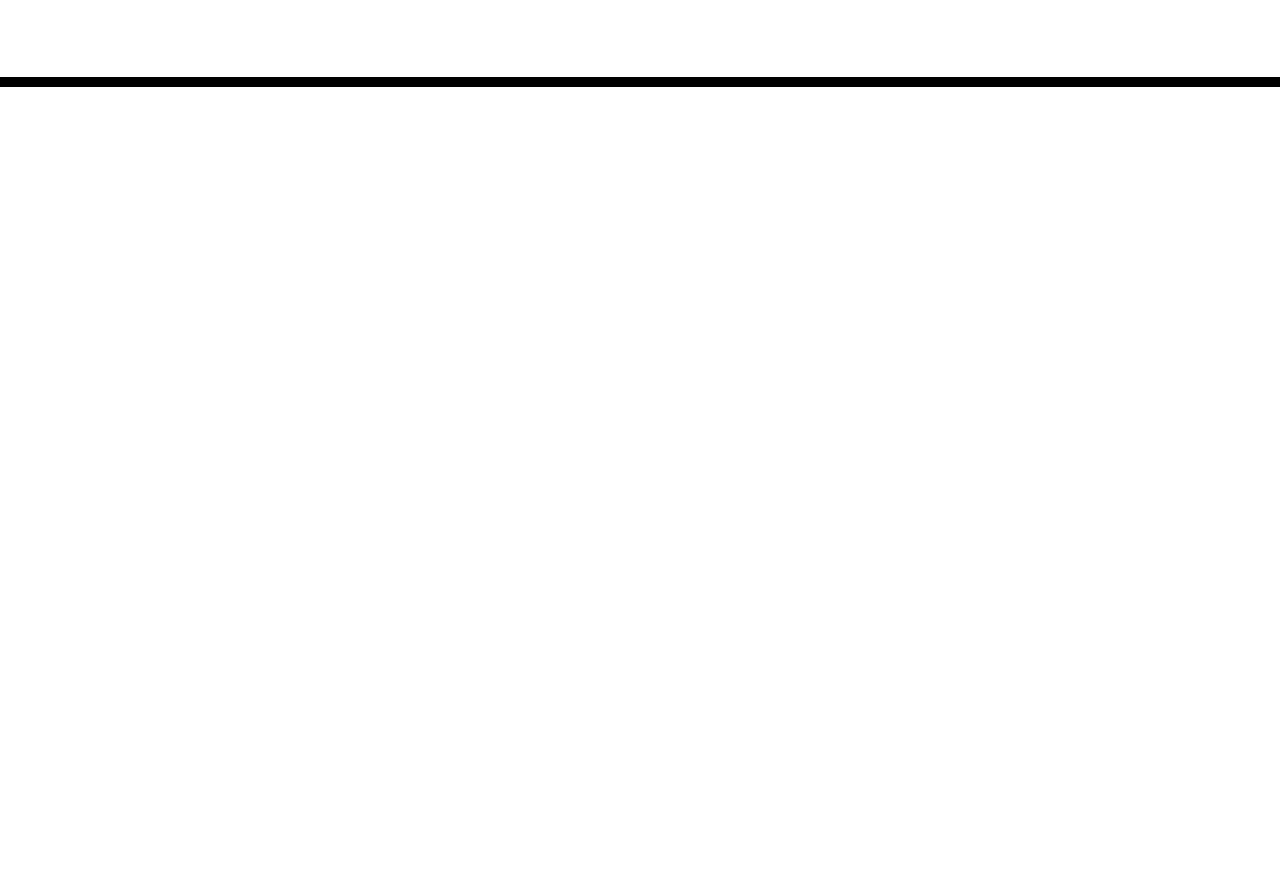
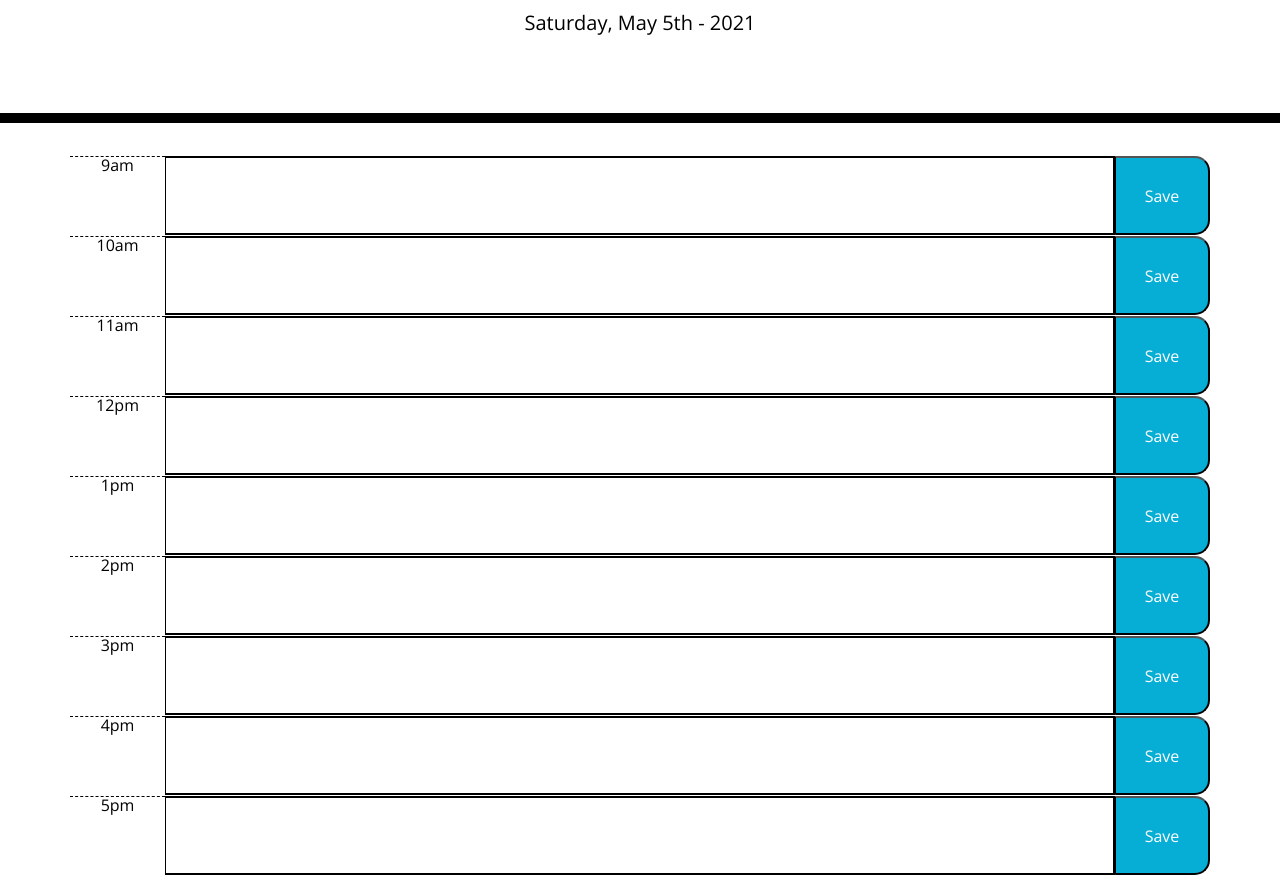
Before and after one commit to danshoup/daily_planner, a plain HTML site: page index.html in a window 1280 px wide. Shown: the part 181-1056 px from the top of the page. Before the commit the page ends 800 px from the top, so only its background shows below. Drawn offline with nearby package versions, Linux system fonts and the light colour scheme.

Commit message:
added time blocks and save buttons

```diff
--- a/assets/css/style.css
+++ b/assets/css/style.css
@@ -6,7 +6,7 @@ body {
 
 textarea {
   background: transparent;
-  border: none;
+  border: solid, 2px;
   resize: none;
   color: #000000;
   border-left: 1px solid black;
--- a/assets/js/script.js
+++ b/assets/js/script.js
@@ -1,3 +1,3 @@
 // Use Moment.js to format today's date for the jumbotron
 var today = moment();
-$("#currentDay").text(today.format("dddd, MMMM Mo"));
+$("#currentDay").text(today.format("dddd, MMMM Mo - YYYY"));
--- a/index.html
+++ b/index.html
@@ -28,13 +28,70 @@
       <p class="lead">A simple calendar app for scheduling your work day</p>
       <p id="currentDay" class="lead"></p>
     </header>
-    <div class="container">
+
+    <div class="container time-block">
       <!-- Timeblocks go here -->
+      <div class="row" id="9am">
+        <div class="hour col-sm-1">9am</div>
+        <textarea class="col-sm-10"></textarea>
+        <button class="saveBtn col-sm-1">Save</button>
+      </div>
+
+      <div class="row" id="10am">
+        <div class="hour col-sm-1">10am</div>
+        <textarea class="col-sm-10"></textarea>
+        <button class="saveBtn col-sm-1">Save</button>
+      </div>
+
+      <div class="row" id="11am">
+        <div class="hour col-sm-1">11am</div>
+        <textarea class="col-sm-10"></textarea>
+        <button class="saveBtn col-sm-1">Save</button>
+      </div>
+
+      <div class="row" id="12pm">
+        <div class="hour col-sm-1">12pm</div>
+        <textarea class="col-sm-10"></textarea>
+        <button class="saveBtn col-sm-1">Save</button>
+      </div>
+
+      <div class="row" id="1pm">
+        <div class="hour col-sm-1">1pm</div>
+        <textarea class="col-sm-10"></textarea>
+        <button class="saveBtn col-sm-1">Save</button>
+      </div>
+
+      <div class="row" id="2pm">
+        <div class="hour col-sm-1">2pm</div>
+        <textarea class="col-sm-10"></textarea>
+        <button class="saveBtn col-sm-1">Save</button>
+      </div>
+
+      <div class="row" id="9am">
+        <div class="hour col-sm-1">3pm</div>
+        <textarea class="col-sm-10"></textarea>
+        <button class="saveBtn col-sm-1">Save</button>
+      </div>
+
+      <div class="row" id="9am">
+        <div class="hour col-sm-1">4pm</div>
+        <textarea class="col-sm-10"></textarea>
+        <button class="saveBtn col-sm-1">Save</button>
+      </div>
+
+      <div class="row" id="9am">
+        <div class="hour col-sm-1">5pm</div>
+        <textarea class="col-sm-10"></textarea>
+        <button class="saveBtn col-sm-1">Save</button>
+      </div>
+
+
+
+
     </div>
-
     <!-- Insert link to local js script file below -->
   </body>
+    <script src="https://cdnjs.cloudflare.com/ajax/libs/moment.js/2.29.1/moment.min.js"></script>
+    <script src="https://cdnjs.cloudflare.com/ajax/libs/jquery/3.2.1/jquery.min.js"></script>
     <script src="./assets/js/script.js"></script>
-    <script src="https://cdnjs.cloudflare.com/ajax/libs/moment.js/2.24.0/moment.min.js"></script>
-    <script src="https://cdnjs.cloudflare.com/ajax/libs/jquery/3.2.1/jquery.min.js"></script>
 </html>
```
